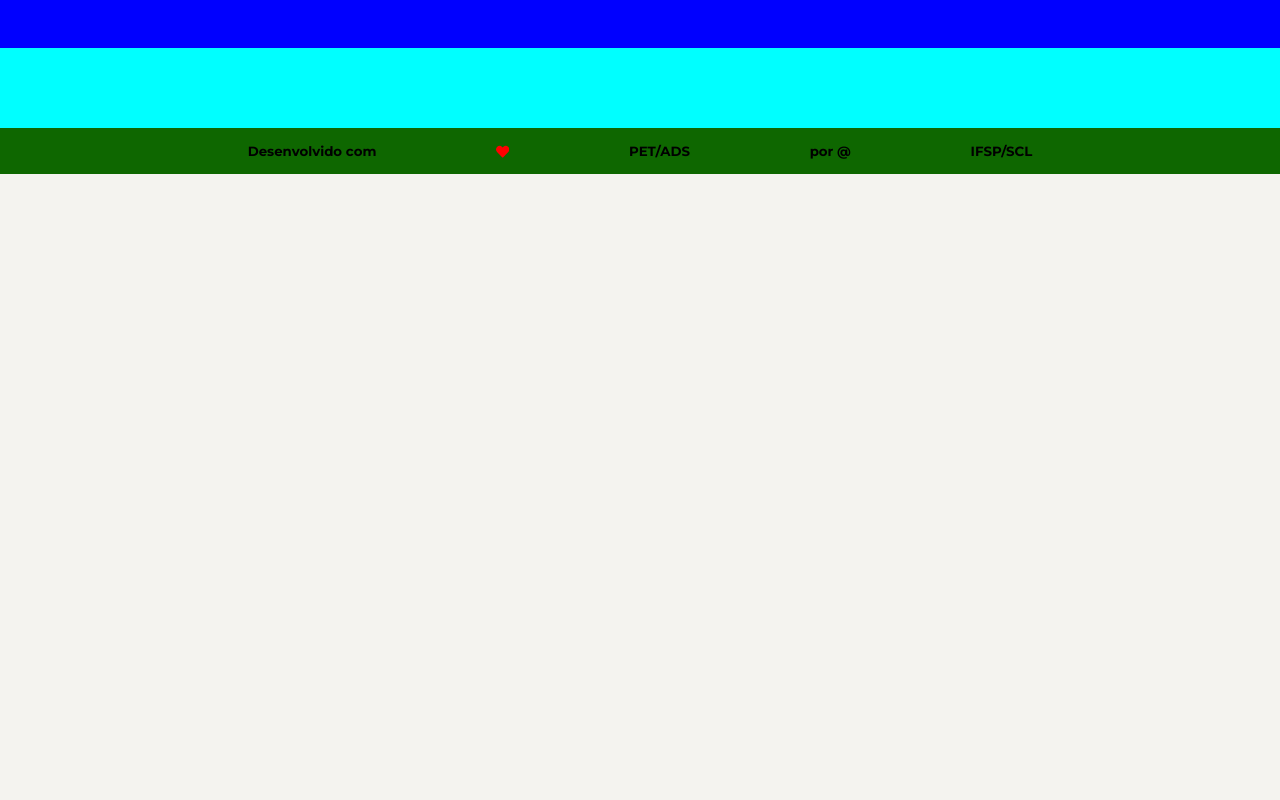
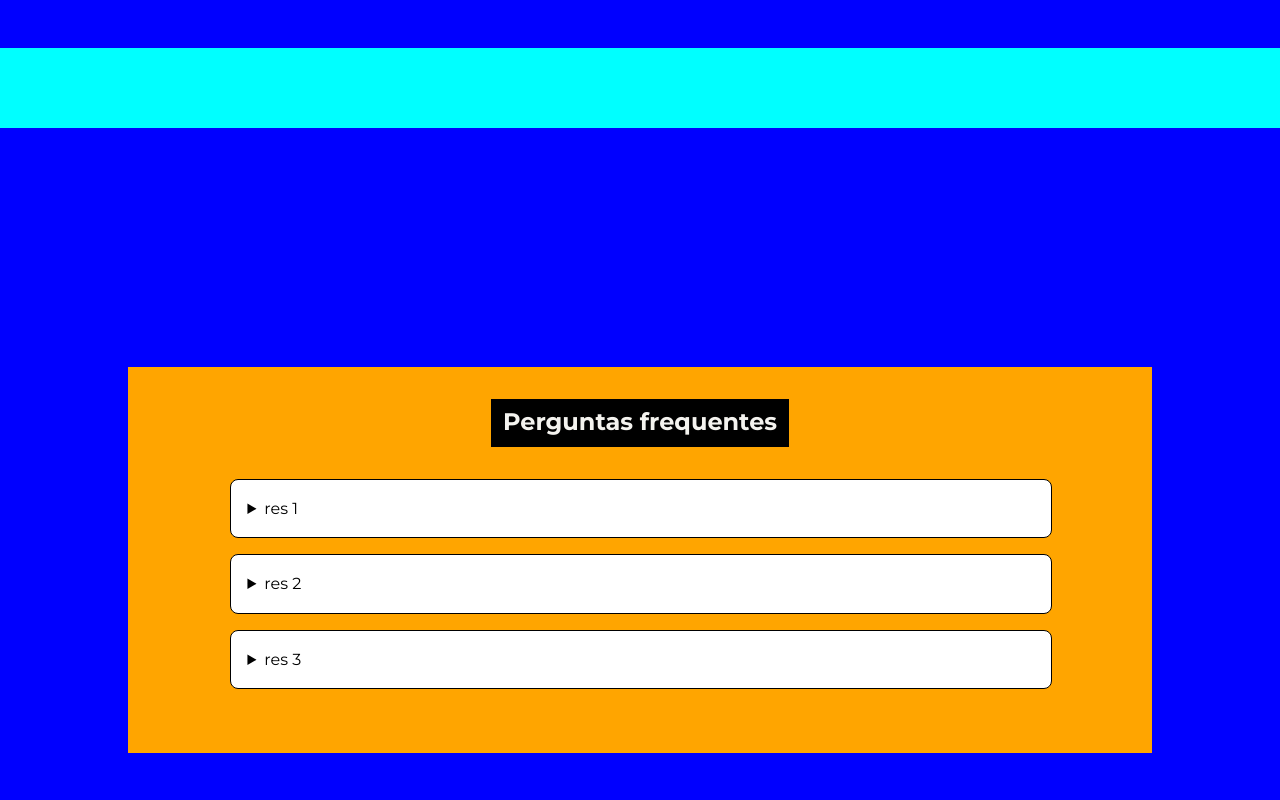
Before and after one commit to pet-ads/wecomp-new, a React (Vite) app: page / in a window 1280 px wide. Shown: the part 7360-8160 px from the top of the page. Before the commit the page ends 7534 px from the top, so only its background shows below. Built offline with nearby package versions, Linux system fonts and the light colour scheme.

Commit message:
feat: add FAQ section

```diff
--- /dev/null
+++ b/src/components/sections/FAQs/index.tsx
@@ -0,0 +1,21 @@
+// Components
+import SubTitle from "../../ui/SubTitle";
+
+// Styles
+import { FAQContainer, FAQContent, FAQList} from "./styles";
+import FAQ from "./subcomponent";
+
+export default function FAQs() {
+  return (
+    <FAQContainer>
+      <FAQContent>
+        <SubTitle children="Perguntas frequentes" />
+        <FAQList>
+          <FAQ question="pgt 1" response="res 1" />
+          <FAQ question="pgt 2" response="res 2" />
+          <FAQ question="pgt 3" response="res 3" />
+        </FAQList>
+      </FAQContent>
+    </FAQContainer>
+  );
+}
--- /dev/null
+++ b/src/components/sections/FAQs/styles.ts
@@ -0,0 +1,23 @@
+// External Library
+import styled from "styled-components";
+
+// Styles
+import {
+  SectionContainer,
+  SectionContent,
+} from "../../../styles/SectionContainer";
+
+export const FAQContainer = styled(SectionContainer)``;
+
+export const FAQContent = styled(SectionContent)``;
+
+export const FAQList = styled.div`
+  display: flex;
+  flex-direction: column;
+
+  min-width: 80%;
+
+  padding: 2rem 0;
+
+  gap: 1rem;
+`
--- /dev/null
+++ b/src/components/sections/FAQs/subcomponent/index.tsx
@@ -0,0 +1,16 @@
+// Types
+import { Container, Content } from "./styles";
+
+// Styles
+import { FAQProps } from "../../../../types/FAQ";
+
+export default function FAQ({question, response}: FAQProps) {
+    return (
+        <Container>
+            {question}
+            <Content>
+                {response}
+            </Content>
+        </Container>
+    )
+}
--- /dev/null
+++ b/src/components/sections/FAQs/subcomponent/styles.ts
@@ -0,0 +1,19 @@
+// External Library
+import styled from "styled-components";
+
+export const Container = styled.details`
+  display: flex;
+
+  min-width: 100%;
+
+  min-height: 2rem;
+
+  border: 1px solid var(--secundary-text-color);
+  border-radius: .5rem;
+
+  background-color: var(--primary-text-color);
+`;
+
+export const Content = styled.summary`
+    padding: 1rem;
+`;
--- a/src/pages/Home/index.tsx
+++ b/src/pages/Home/index.tsx
@@ -4,6 +4,7 @@ import Header from "../../components/Header";
 import Contact from "../../components/sections/Contact";
 import Editions from "../../components/sections/Editions";
 import HeroBanner from "../../components/sections/HeroBanner";
+import FAQs from "../../components/sections/FAQs";
 import Highlights from "../../components/sections/Highlights";
 import Locations from "../../components/sections/Locations";
 import Programming from "../../components/sections/Programming";
@@ -25,7 +26,8 @@ export default function Home() {
         <Locations />
         <Highlights />
         <Contact />
-        <Editions/>
+        <Editions />
+        <FAQs/>
       </Main>
       <Footer />
     </>
--- /dev/null
+++ b/src/types/FAQ.ts
@@ -0,0 +1,4 @@
+export interface FAQProps {
+  question: string;
+  response: string;
+}
```
